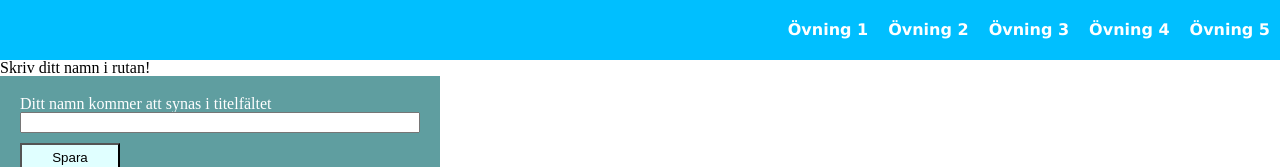
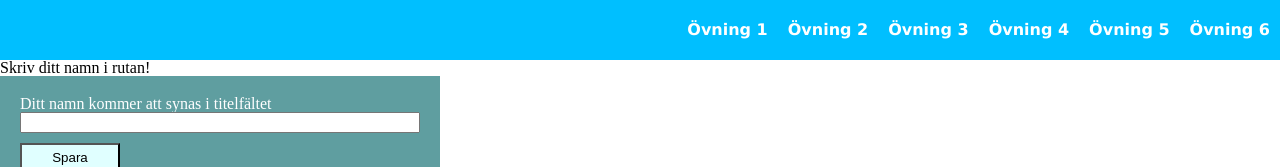
Before and after one commit to AECIsoz/crilles-exercises, a plain HTML site: page index_5.html in a window 1280 px wide. Shown: the top 167 px of the page. Drawn offline with Linux system fonts and the light colour scheme.

Commit message:
add to menu

```diff
--- a/index_5.html
+++ b/index_5.html
@@ -16,6 +16,7 @@
             <li><a href="index_3.html">Övning 3</a></li>
             <li><a href="index_4.html">Övning 4</a></li>
             <li><a href="index_5.html">Övning 5</a></li>
+            <li><a href="#">Övning 6</a></li>
 
         </ul>
     </nav>
```
